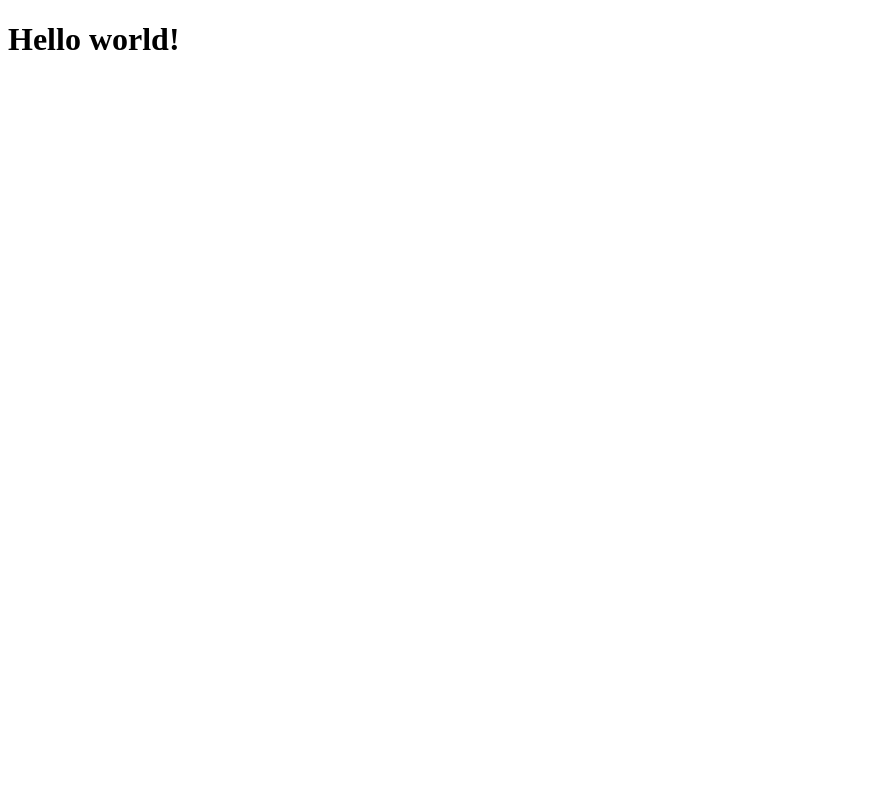
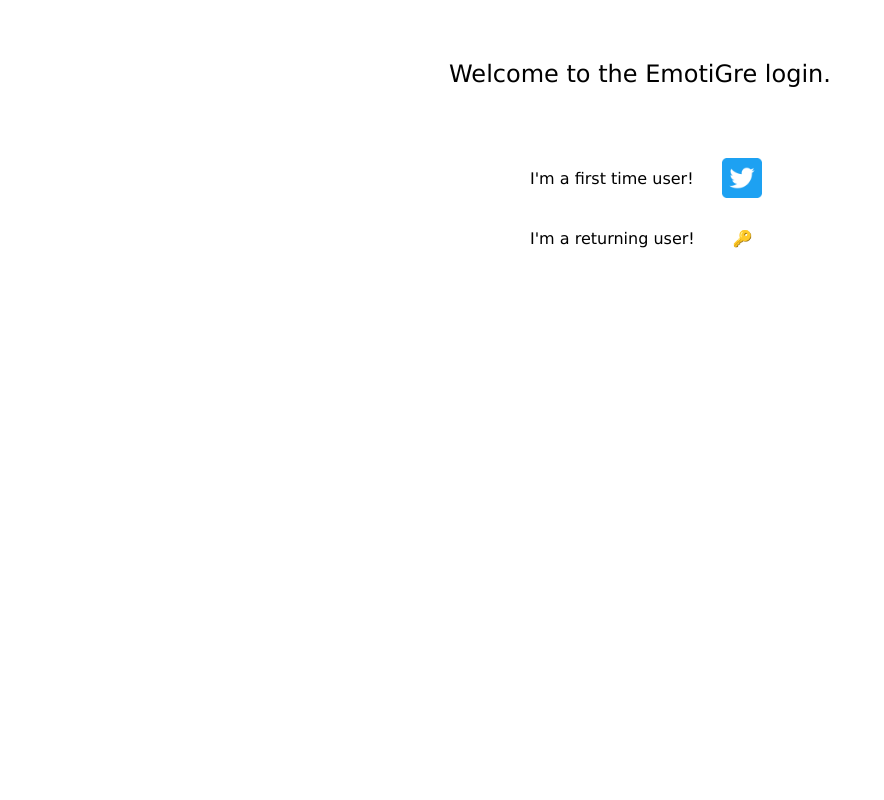
Before and after one commit to StefanoCremona/emotigre, a PHP site: page / in a window 1280 px wide. Before the commit the part shown is almost empty. Shown: the whole page, without its empty margins (0-884 px from the left). Run offline with PHP 8.4, Linux system fonts and the light colour scheme.

Commit message:
Login styled

```diff
--- a/index.php
+++ b/index.php
@@ -9,6 +9,20 @@
     <script src="res/main.js"></script>
 </head>
 <body>
-    <h1>Hello world!</h1>
+    <div class='mainLoginContainer'>
+        <div class='welcomeMessage'>Welcome to the EmotiGre login.</div>
+        <a href='#' class='button firtTimeUserContainer'>
+            <div class='buttonLabel'>I'm a first time user!</div>
+            <div class='buttonIcon'>
+                <img class='twitterSocialIcon' src='res/Twitter_Social_Icon_Rounded_Square_Color.png'/>
+            </div>
+        </a>
+        <a href='#' class='button returningUserContainer'>
+            <div class='buttonLabel'>I'm a returning user!</div>
+            <div class='buttonIcon'>
+            🔑
+            </div>
+        </a>
+    </div>
 </body>
 </html>
--- a/res/main.css
+++ b/res/main.css
@@ -0,0 +1,62 @@
+html, body, .viewport {
+    width: 100%;
+    height: 100%;
+    margin: 0;
+}
+/* unvisited link */
+a:link {
+    text-decoration: none;
+    color:#000000;
+}
+
+/* visited link */
+a:visited {
+    color:#000000;
+}
+
+/* mouse over link */
+a:hover {
+    color:#000000;
+    background-color: beige;
+}
+
+/* selected link */
+a:active {
+    color:#000000;
+}
+* {
+    font-family: 'Lucida Sans', 'Lucida Sans Regular', 'Lucida Grande', 'Lucida Sans Unicode', Geneva, Verdana, sans-serif;
+}
+.welcomeMessage {
+    margin-top: 60px;
+    margin-bottom: 60px;
+    font-size: 18pt;
+}
+.button {
+    display: flex;
+    width: 260px;
+    height: 60px;
+    align-items: center;
+    justify-content: flex-start;
+}
+.buttonLabel {
+    margin-left: 20px;
+    margin-right: 20px;
+}
+.buttonIcon {
+    display: flex;
+    flex: 1;
+    align-items: center;
+    justify-content: center;
+}
+.mainLoginContainer {
+    display: flex;
+    flex: 1;
+    flex-direction: column;
+    align-items: center;
+    justify-content: center;
+}
+.twitterSocialIcon {
+    height: 40px;
+    width: 40px
+}
```
Also changed, not shown: res/Twitter_Social_Icon_Rounded_Square_Color.png (added).
